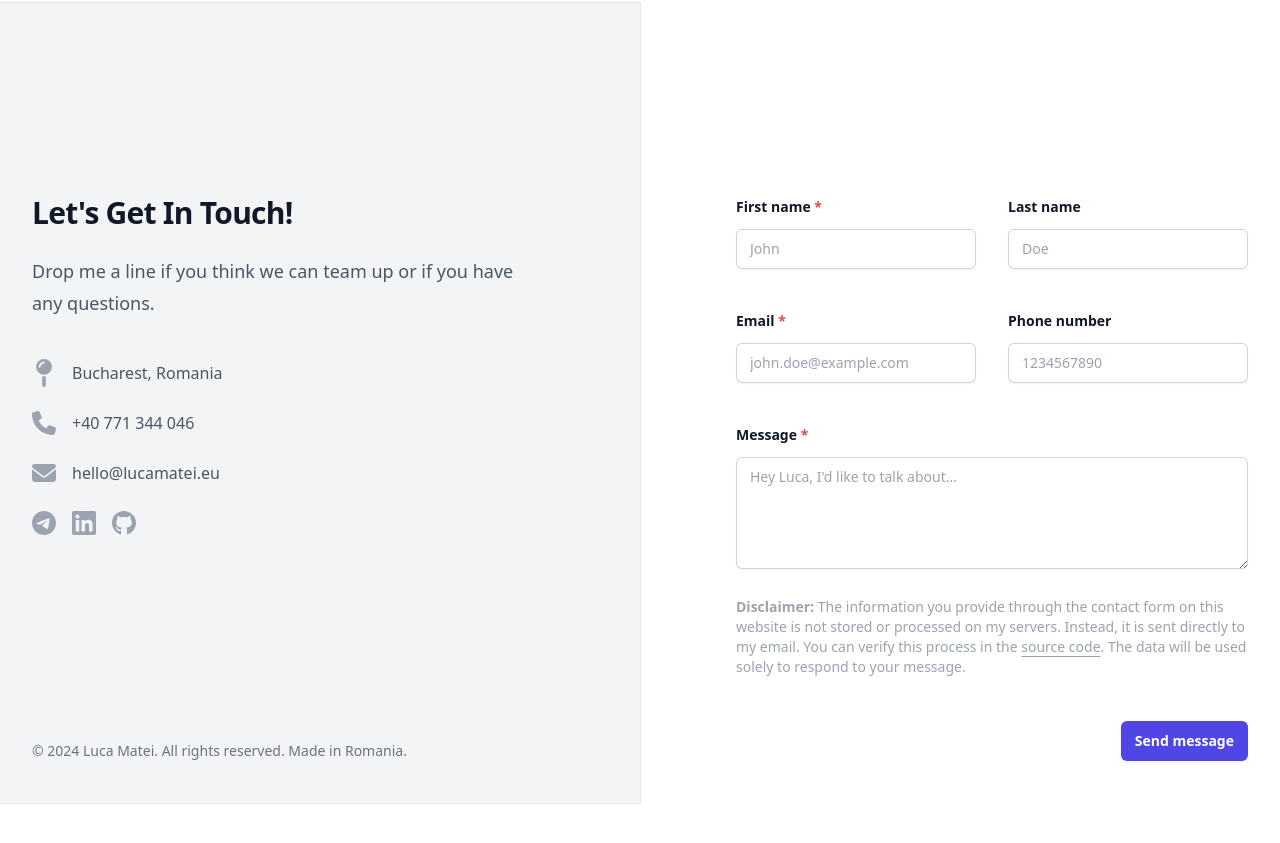
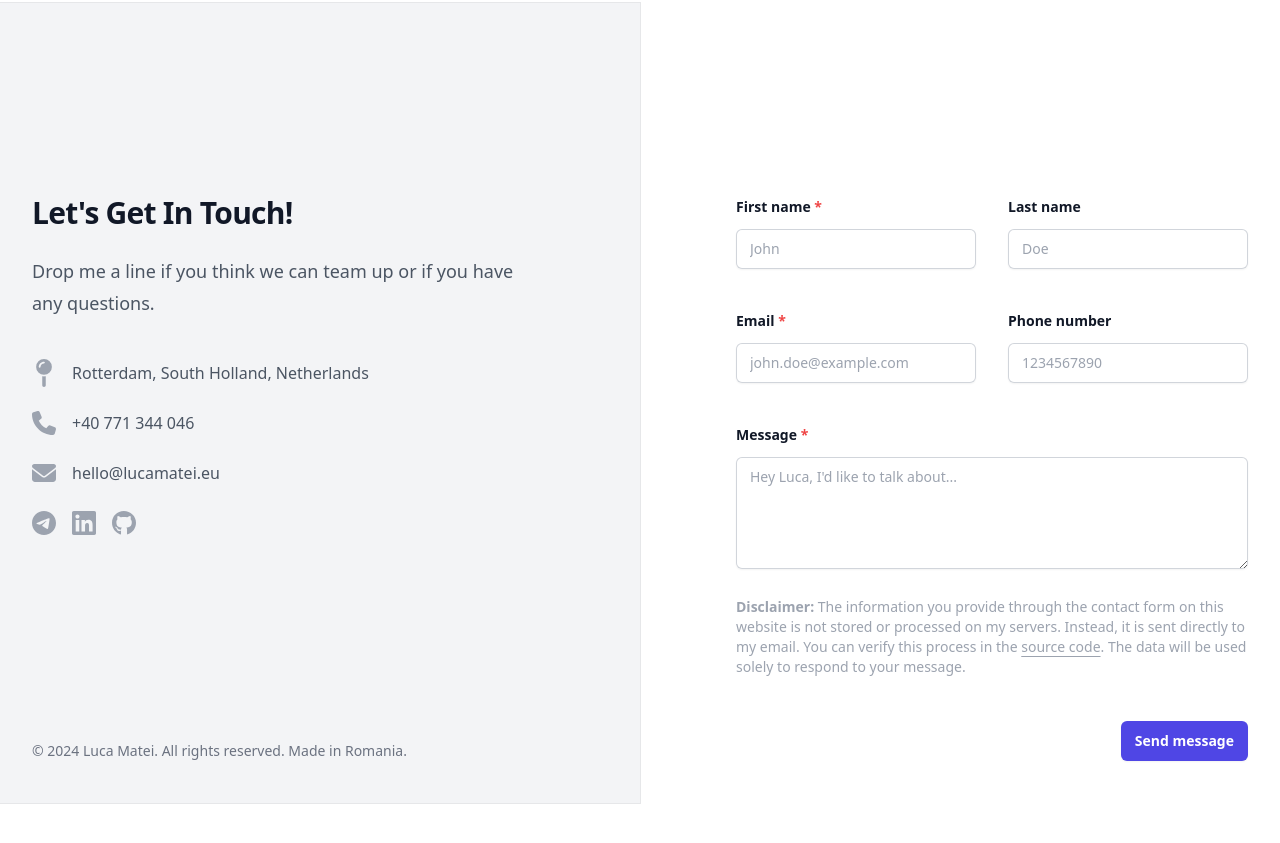
Before and after one commit to luca-matei/lucamatei.eu, a Next.js app: page /experience in a window 1280 px wide. Shown: the part 3324-4167 px from the top of the page. Built offline with nearby package versions, Linux system fonts and the light colour scheme.

Commit message:
Change location

```diff
--- a/src/app/(presentation-pages)/contact/ContactSection.tsx
+++ b/src/app/(presentation-pages)/contact/ContactSection.tsx
@@ -105,7 +105,7 @@ export function ContactSection() {
                   <FontAwesomeIcon icon={faMapPin} className="h-7 w-6 text-gray-400" aria-hidden="true"/>
                 </dt>
                 <dd>
-                  Bucharest, Romania
+                  Rotterdam, South Holland, Netherlands
                 </dd>
               </div>
               <div className="flex gap-x-4">
```
Also changed, not shown: 1 other file (tests, documents, lock files or other folders).
